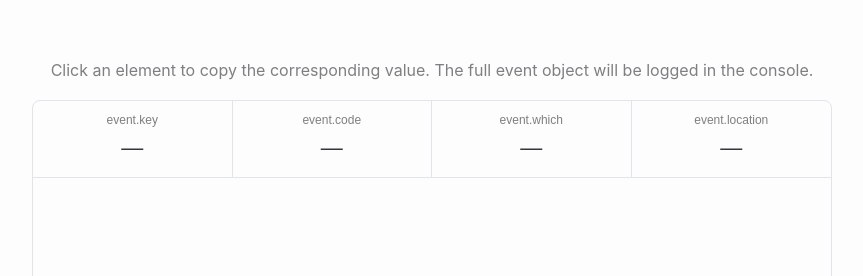
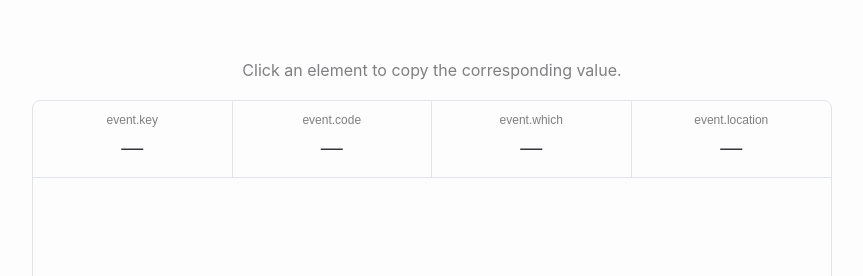
Before and after one commit to wesselvanree/js-keyboard-event, a website built with webpack: page dist/index.html in a window 1280 px wide. Shown: the top 276 px of the page, without its empty margins (208-1071 px from the left). Built offline with nearby package versions, Linux system fonts and the light colour scheme.

Commit message:
Edit content

```diff
--- a/dist/index.html
+++ b/dist/index.html
@@ -9,8 +9,7 @@
   </head>
   <body>
     <p class="text-secondary" style="margin: 0; margin-bottom: 20px">
-      Click an element to copy the corresponding value. The full event object
-      will be logged in the console.
+      Click an element to copy the corresponding value.
     </p>
     <main>
       <div class="top">
```
